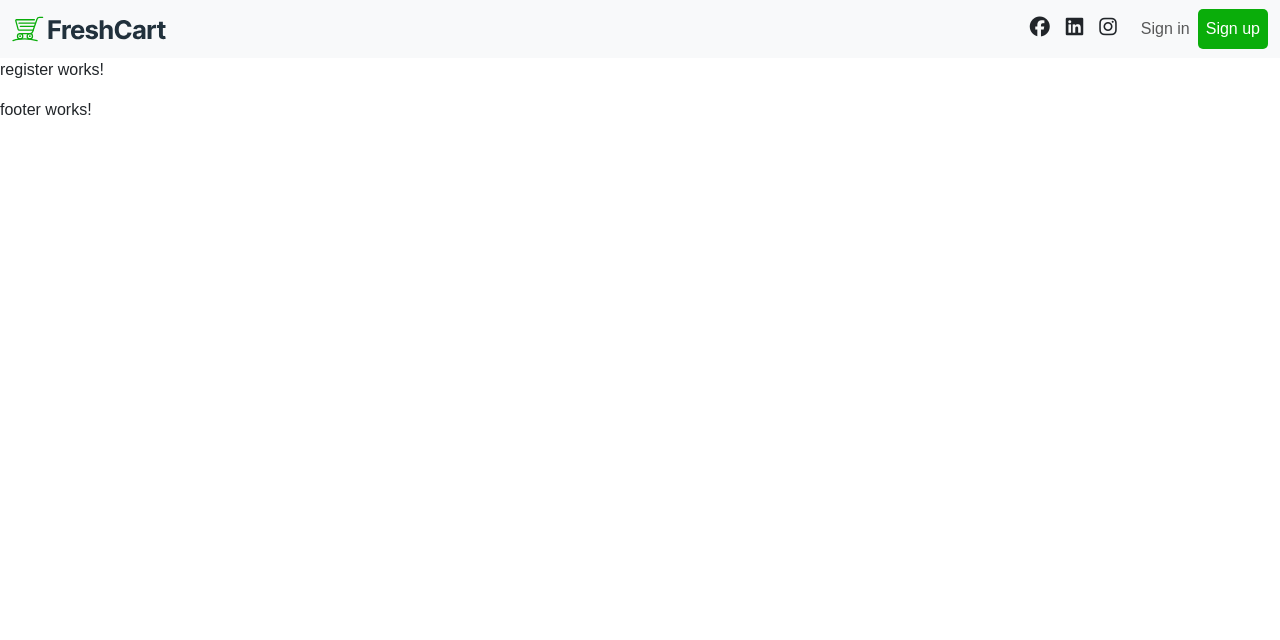
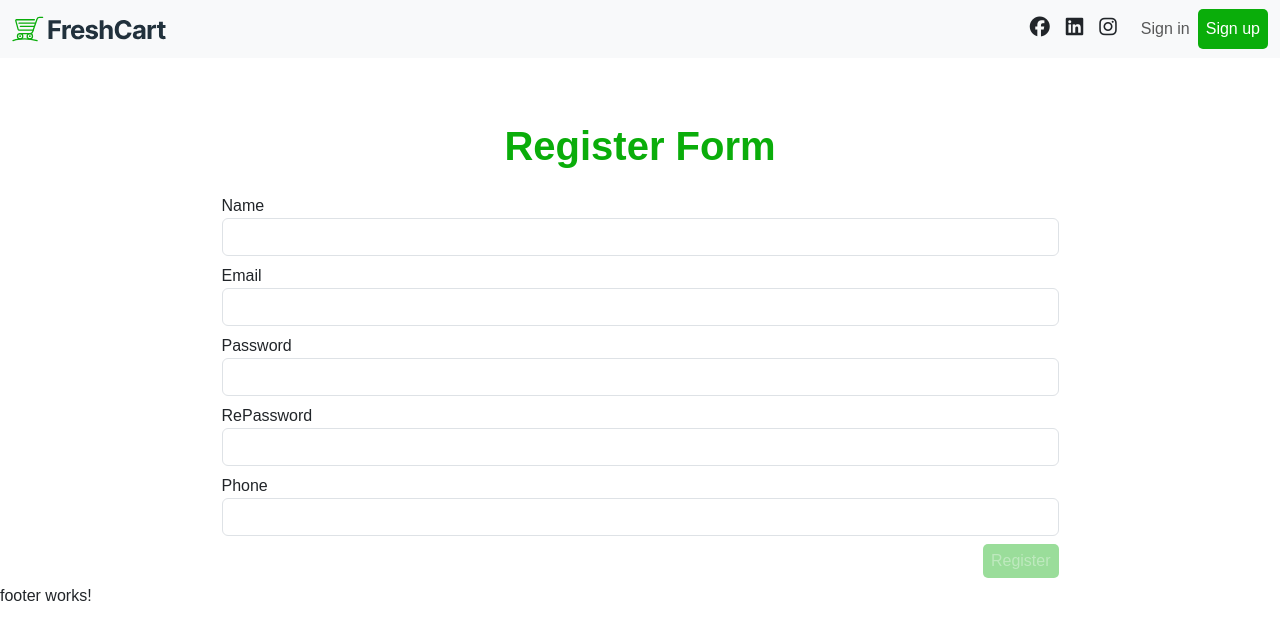
Before and after one commit to mohamedmounir2425/Fresh-Cart, an Angular app: page /register in a window 1280 px wide. Shown: the top 640 px of the page. Built offline with nearby package versions, Linux system fonts and the light colour scheme; a web font is replaced by a local one.

Commit message:
create register page

```diff
--- a/src/app/app.config.ts
+++ b/src/app/app.config.ts
@@ -2,7 +2,12 @@ import { ApplicationConfig, provideZoneChangeDetection } from '@angular/core';
 import { provideRouter } from '@angular/router';
 
 import { routes } from './app.routes';
+import { provideHttpClient, withFetch } from '@angular/common/http';
 
 export const appConfig: ApplicationConfig = {
-  providers: [provideZoneChangeDetection({ eventCoalescing: true }), provideRouter(routes)]
+  providers: [
+    provideZoneChangeDetection({ eventCoalescing: true }),
+    provideRouter(routes),
+    provideHttpClient(withFetch()),
+  ],
 };
--- a/src/app/components/register/register.component.html
+++ b/src/app/components/register/register.component.html
@@ -1 +1,124 @@
-<p>register works!</p>
+<section>
+  <form
+    [formGroup]="registerForm"
+    (submit)="handleSubmit()"
+    class="my-5 w-75 mx-auto"
+  >
+    <h1 class="py-3 text-main text-center fw-semibold">Register Form</h1>
+    <div class="form-item mb-2">
+      <label for="name">Name</label>
+      <input
+        formControlName="name"
+        type="text"
+        name="name"
+        id="name"
+        class="form-control"
+      />
+
+      @if(registerForm.get('name')?.getError('maxlength') &&
+      registerForm.get('name')?.touched) {
+
+      <p class="text-danger">Name max length = 20</p>
+      }@else if (registerForm.get('name')?.getError('minlength') &&
+      registerForm.get('name')?.touched) {
+      <p class="text-danger">Name min length = 3</p>
+      } @else if (registerForm.get('name')?.getError('required') &&
+      registerForm.get('name')?.touched) {
+      <p class="text-danger">Name is Required</p>
+
+      }
+    </div>
+    <div class="form-item mb-2">
+      <label for="email">Email</label>
+      <input
+        formControlName="email"
+        type="email"
+        name="email"
+        id="email"
+        class="form-control"
+      />
+      @if(registerForm.get('email')?.getError('required') &&
+      registerForm.get('email')?.touched) {
+
+      <p class="text-danger">Email is Required</p>
+      }@else if (registerForm.get('email')?.getError('email') &&
+      registerForm.get('email')?.touched) {
+      <p class="text-danger">email must like {{ "example@example.com" }}</p>
+
+      }
+    </div>
+    <div class="form-item mb-2">
+      <label for="password">Password</label>
+      <input
+        formControlName="password"
+        type="password"
+        name="password"
+        id="password"
+        class="form-control"
+      />
+      @if(registerForm.get('password')?.getError('required') &&
+      registerForm.get('password')?.touched) {
+
+      <p class="text-danger">Password is Required</p>
+      }@else if (registerForm.get('password')?.getError('pattern') &&
+      registerForm.get('password')?.touched) {
+      <p class="text-danger">password must be at least 6 chars</p>
+
+      }
+    </div>
+    <div class="form-item mb-2">
+      <label for="rePassword">RePassword</label>
+      <input
+        formControlName="rePassword"
+        type="password"
+        name="rePassword"
+        id="rePassword"
+        class="form-control"
+      />
+      @if(registerForm.get('rePassword')?.getError('required') &&
+      registerForm.get('rePassword')?.touched) {
+
+      <p class="text-danger">RePassword is Required</p>
+      }@else if (registerForm.get('rePassword')?.getError('pattern') &&
+      registerForm.get('rePassword')?.touched) {
+      <p class="text-danger">RePassword must be at least 6 chars</p>
+
+      }
+    </div>
+    <div class="form-item mb-2">
+      <label for="phone">Phone</label>
+      <input
+        formControlName="phone"
+        type="tel"
+        name="phone"
+        id="phone"
+        class="form-control"
+      />
+      @if(registerForm.get('phone')?.getError('required') &&
+      registerForm.get('phone')?.touched) {
+
+      <p class="text-danger">Phone is Required</p>
+      }@else if (registerForm.get('phone')?.getError('pattern') &&
+      registerForm.get('phone')?.touched) {
+      <p class="text-danger">Accept only egypt phone numbers</p>
+
+      }
+    </div>
+    <button
+      [disabled]="registerForm.invalid"
+      type="submit"
+      class="main-btn float-end"
+    >
+      Register @if(fetching) {
+
+      <span><i class="fa-solid fa-spinner fa-spin"></i></span>
+      }
+    </button>
+    @if(errMsg) {
+
+    <div class="alert alert-danger mt-2">
+      <p class="mb-0">{{ errMsg }}</p>
+    </div>
+    }
+  </form>
+</section>
--- a/src/app/components/register/register.component.ts
+++ b/src/app/components/register/register.component.ts
@@ -1,12 +1,61 @@
+import { AuthService } from './../../services/auth.service';
+import { JsonPipe } from '@angular/common';
 import { Component } from '@angular/core';
+import {
+  FormControl,
+  FormGroup,
+  ReactiveFormsModule,
+  Validators,
+} from '@angular/forms';
+import { Router, RouterModule } from '@angular/router';
 
 @Component({
   selector: 'app-register',
   standalone: true,
-  imports: [],
+  imports: [ReactiveFormsModule],
   templateUrl: './register.component.html',
-  styleUrl: './register.component.scss'
+  styleUrl: './register.component.scss',
 })
 export class RegisterComponent {
+  errMsg: string = '';
+  fetching: boolean = false;
+  constructor(private _AuthService: AuthService, private router: Router) {}
+  registerForm: FormGroup = new FormGroup({
+    name: new FormControl('', [
+      Validators.required,
+      Validators.minLength(3),
+      Validators.maxLength(20),
+    ]),
+    email: new FormControl('', [Validators.required, Validators.email]),
+    password: new FormControl('', [
+      Validators.required,
+      Validators.pattern(/^\w{6,}$/),
+    ]),
+    rePassword: new FormControl('', [
+      Validators.required,
+      Validators.pattern(/^\w{6,}$/),
+    ]),
+    phone: new FormControl('', [
+      Validators.required,
+      Validators.pattern(/^01[0125]\d{8}$/),
+    ]),
+  });
 
+  handleSubmit() {
+    if (this.registerForm.valid) {
+      this.fetching = true;
+      this._AuthService.register(this.registerForm.value).subscribe({
+        next: (data) => {
+          console.log(data);
+          this.router.navigate(['/login']);
+          this.fetching = false;
+        },
+        error: (err) => {
+          this.errMsg = err.error.message;
+          this.fetching = false;
+        },
+      });
+      // console.log(this.registerForm.value);
+    }
+  }
 }
--- a/src/app/layouts/auth-layout/auth-layout.component.html
+++ b/src/app/layouts/auth-layout/auth-layout.component.html
@@ -1,2 +1,4 @@
 <app-navbar-auth></app-navbar-auth>
-<router-outlet></router-outlet>
+<div class="container">
+  <router-outlet></router-outlet>
+</div>
--- a/src/app/layouts/blank-layout/blank-layout.component.html
+++ b/src/app/layouts/blank-layout/blank-layout.component.html
@@ -1,2 +1,4 @@
 <app-navbar-blank></app-navbar-blank>
-<router-outlet></router-outlet>
+<div class="container">
+  <router-outlet></router-outlet>
+</div>
--- /dev/null
+++ b/src/app/services/auth.service.ts
@@ -0,0 +1,24 @@
+import { HttpClient } from '@angular/common/http';
+import { Injectable } from '@angular/core';
+import { RegisterUser } from '../Models/user.model';
+import { Observable } from 'rxjs';
+
+@Injectable({
+  providedIn: 'root',
+})
+export class AuthService {
+  constructor(private _HttpClient: HttpClient) {}
+
+  register(userData: RegisterUser): Observable<any> {
+    return this._HttpClient.post(
+      'https://ecommerce.routemisr.com/api/v1/auth/signup',
+      userData
+    );
+  }
+  login(userData: RegisterUser): Observable<any> {
+    return this._HttpClient.post(
+      'https://ecommerce.routemisr.com/api/v1/auth/signin',
+      userData
+    );
+  }
+}
```
Also changed, not shown: src/app/Models/user.model.ts (added, +7 -0 lines).
